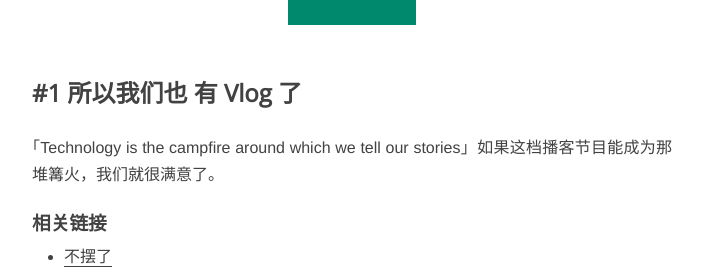
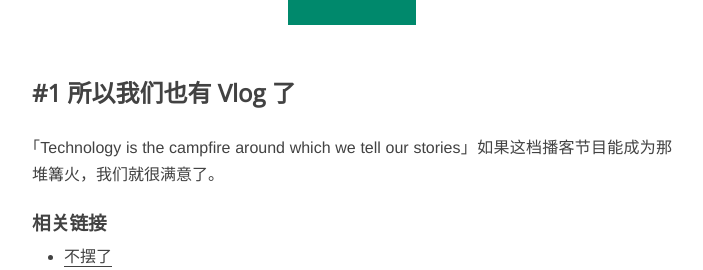
Before and after one commit to onion7878/bubaile.net, a Jekyll site: the page built from _posts/2017-11-07-so-we-have-a-vlog-now-1.md, in a window 1280 px wide. Shown: the part 151-421 px from the top of the page, without its empty margins (288-991 px from the left). Built offline with Jekyll 4.4.1, drawn with Linux system fonts in a browser that asks for light colours.

Commit message:
修改标题

```diff
--- a/_posts/2017-11-07-so-we-have-a-vlog-now-1.md
+++ b/_posts/2017-11-07-so-we-have-a-vlog-now-1.md
@@ -1,7 +1,7 @@
 ---
 
 layout: post
-title: "#1 所以我们也 有 vlog  了"
+title: "#1 所以我们也有 vlog  了"
 date: 17-11-06 09:58:41
 tags: [播客]
 categories: [life]
```
